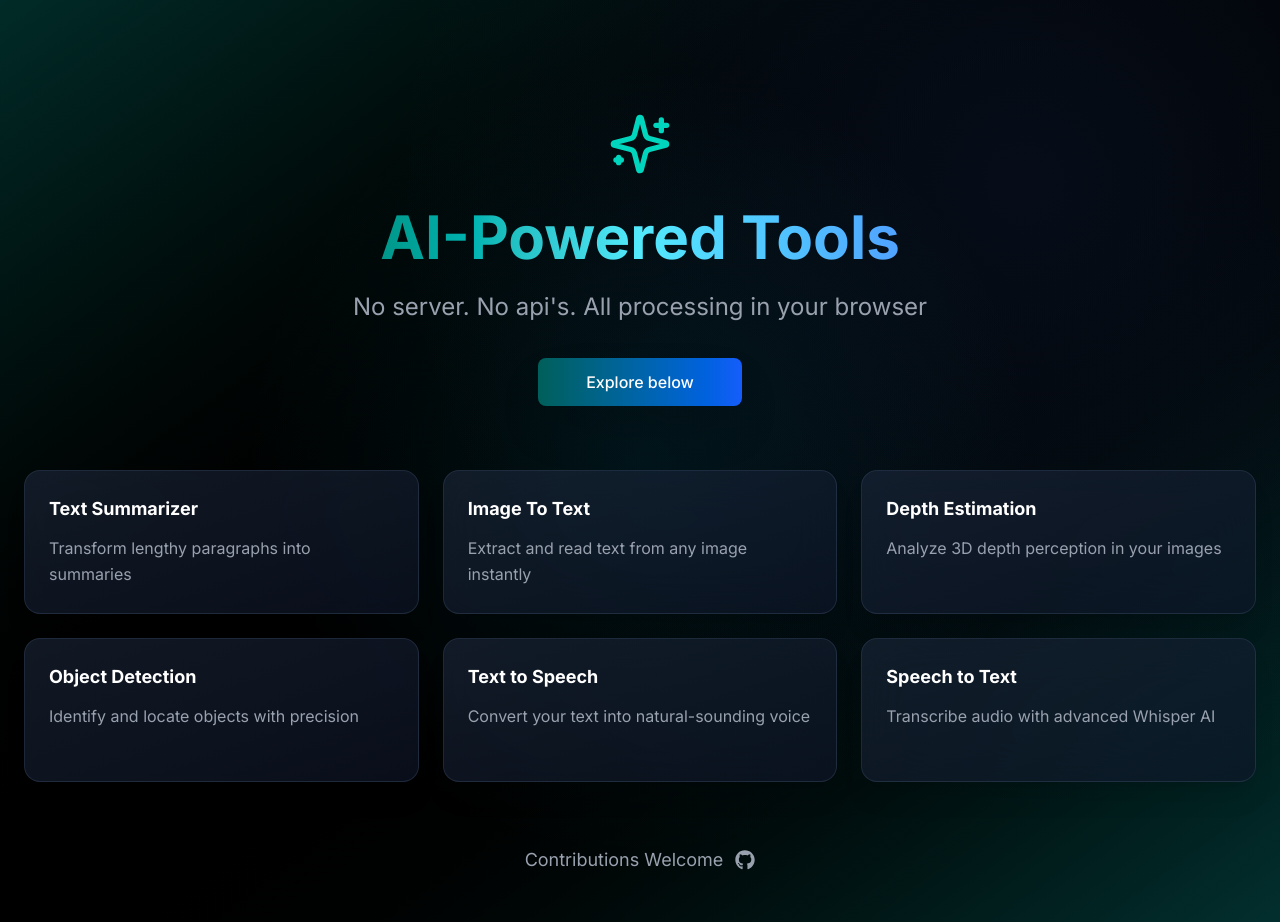
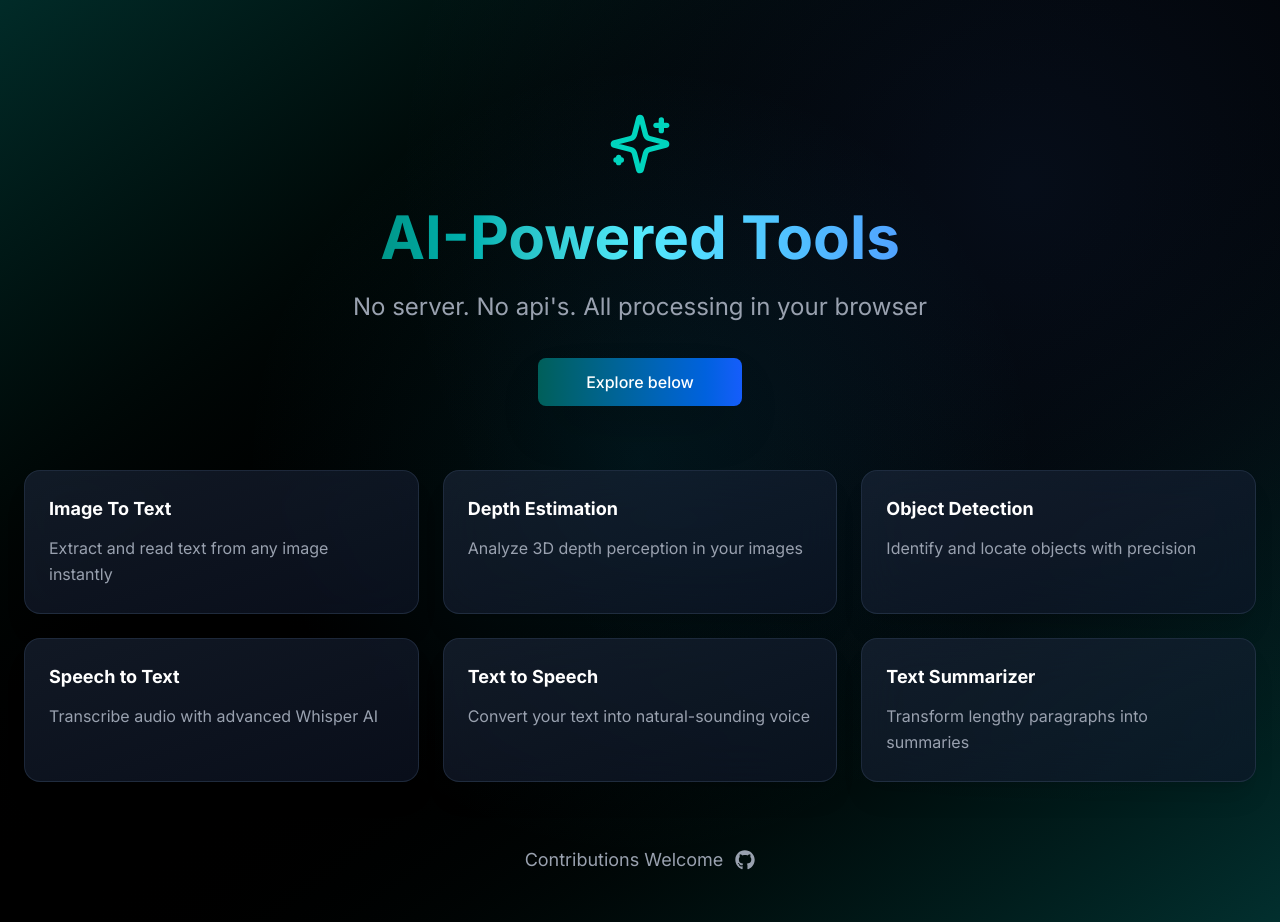
Before and after one commit to SanketBhandarii/Toolkit, a Next.js app: page / in a window 1280 px wide. Built offline with nearby package versions, Linux system fonts and the light colour scheme.

Commit message:
Rearrangement of the features

```diff
--- a/src/components/Landing/index.tsx
+++ b/src/components/Landing/index.tsx
@@ -1,7 +1,7 @@
 "use client";
 import Link from "next/link";
 import React from "react";
-import {  Sparkles, ArrowRight } from "lucide-react";
+import { Sparkles, ArrowRight } from "lucide-react";
 import { FaGithub } from "react-icons/fa";
 import { motion } from "framer-motion";
 import {
@@ -13,12 +13,6 @@ import {
 import { Button } from "@/components/ui/button";
 
 const tools = [
-  {
-    name: "Text Summarizer",
-    description: "Transform lengthy paragraphs into summaries",
-    href: "/textsummarizer",
-    gradient: "from-blue-600 to-slate-600",
-  },
   {
     name: "Image To Text",
     description: "Extract and read text from any image instantly",
@@ -38,15 +32,21 @@ const tools = [
     gradient: "from-blue-600 to-slate-600",
   },
   {
+    name: "Speech to Text",
+    description: "Transcribe audio with advanced Whisper AI",
+    href: "/whisperweb",
+    gradient: "from-blue-600 to-slate-600",
+  },
+  {
     name: "Text to Speech",
     description: "Convert your text into natural-sounding voice",
     href: "/texttospeech",
     gradient: "from-blue-600 to-slate-600",
   },
   {
-    name: "Speech to Text",
-    description: "Transcribe audio with advanced Whisper AI",
-    href: "/whisperweb",
+    name: "Text Summarizer",
+    description: "Transform lengthy paragraphs into summaries",
+    href: "/textsummarizer",
     gradient: "from-blue-600 to-slate-600",
   },
 ];
@@ -136,7 +136,11 @@ const LandingPage = () => {
         </div>
         <div className="flex gap-3 justify-center text-lg items-center text-gray-400">
           Contributions Welcome
-          <Link href="https://github.com/SanketBhandarii/Toolkit" target="_blank" className="text-xl">
+          <Link
+            href="https://github.com/SanketBhandarii/Toolkit"
+            target="_blank"
+            className="text-xl"
+          >
             <FaGithub className="cursor-pointer" />
           </Link>
         </div>
--- a/src/components/object-detection/Dropzone.tsx
+++ b/src/components/object-detection/Dropzone.tsx
@@ -2,8 +2,7 @@ import Image from "next/image";
 import { useCallback, useEffect, useRef, useState } from "react";
 import { useDropzone } from "react-dropzone";
 import { cn } from "@/lib/utils";
-import { X, Download, Upload } from "lucide-react";
-import html2canvas from "html2canvas";
+import { X, Upload } from "lucide-react";
 import BoundingBox from "./BoundingBox";
 import type { Detection } from "./hooks/useDetector";
 
```
